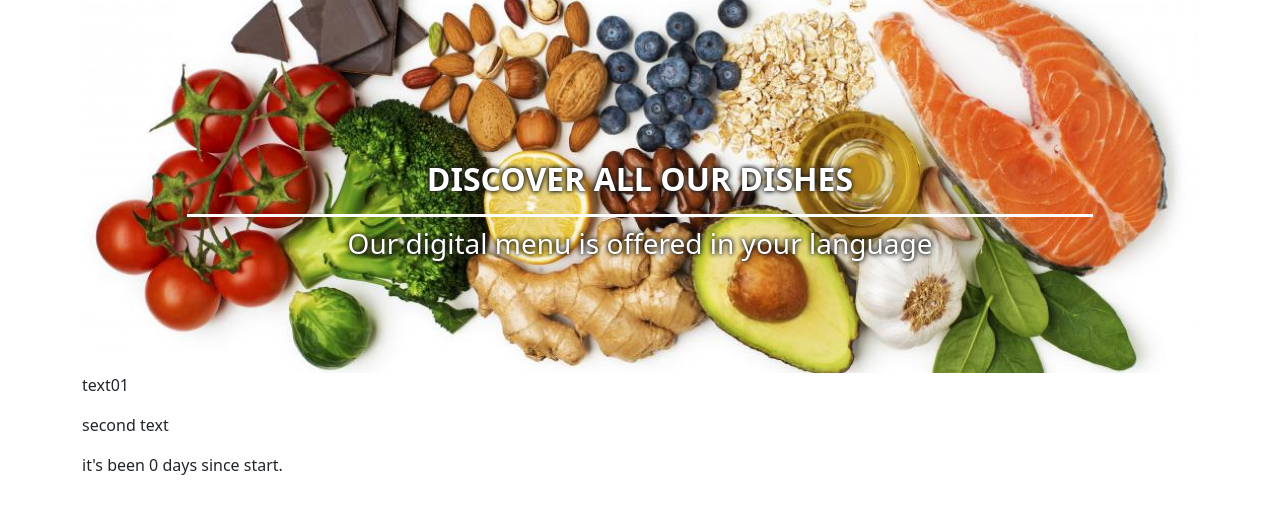
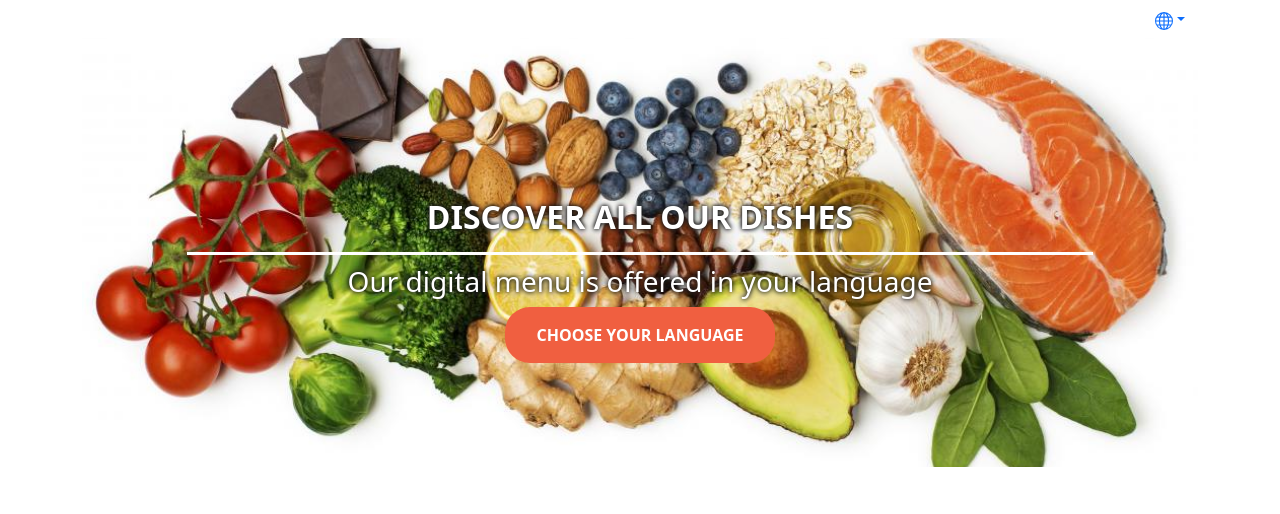
Before and after one commit to Carchedi/TranslateReact, a React (Create React App) app: page / in a window 1280 px wide. Shown: the top 514 px of the page. Built offline with nearby package versions, Linux system fonts and the light colour scheme; some icons are missing.

Commit message:
integration bootstrap with react ok

```diff
--- a/public/assets/locales/de/translation.json
+++ b/public/assets/locales/de/translation.json
@@ -1,6 +1,5 @@
 {
     "welcome":"Entdecken Sie alle unsere Gerichte",
     "caption":"Unsere digitale Speisekarte wird in Ihrer Sprache angeboten",
-    "text02": "zweiter text",
-    "text03": "seit dem start sind {{days}} Tage vergangen.."
+    "chooseLang": "Wähle deine Sprache"
 }
--- a/public/assets/locales/en/translation.json
+++ b/public/assets/locales/en/translation.json
@@ -1,6 +1,6 @@
 {
     "welcome":"discover all our dishes",
     "caption": "Our digital menu is offered in your language",
-    "text02": "second text",
-    "text03": "it's been {{days}} days since start."
+    "chooseLang": "Choose your language",
+    "text03": "seit dem start sind {{days}} Tage vergangen.."
 }
--- a/public/assets/locales/it/translation.json
+++ b/public/assets/locales/it/translation.json
@@ -1,6 +1,5 @@
 {
     "welcome":"scopri tutti i nostri piatti",
     "caption": "Il nostro menu digitale è offerto nella tua lingua",
-    "text02": "segundo texto",
-    "text03": "Ho {{days}} giorni dell inizio."
+    "chooseLang": "Segli la tua lingua"
 }
--- a/public/assets/locales/pt/translation.json
+++ b/public/assets/locales/pt/translation.json
@@ -1,6 +1,5 @@
 {
     "welcome": "descubra todos os nossos pratos",
     "caption": "Nosso cardápio digital é oferecido no seu idioma",
-    "text02": "segundo texto",
-    "text03": "Fazem {{days}} dias desde o inicio."
+    "chooseLang": "Escolha o seu idioma"
 }
--- a/src/App.js
+++ b/src/App.js
@@ -56,22 +56,33 @@ const GlobeIcon = ({width = 18, height = 18}) => (
 
 function App() {
 
+  //Generate a QRCode online: https://qr.io/
   const { t } = useTranslation();
-
-  const releaseDate = new Date ('2023-08-08')
-  const timeDiff = new Date - releaseDate
-  const days = Math.floor(timeDiff / (1000 * 60 * 60 * 24 ))
 
   return (
     <div className="container">
+      <div className="d-flex justify-content-end">
+        <div className="dropdown">
+          <button className="btn btn-link dropdown-toggle" type="button" data-bs-toggle="dropdown" aria-expanded="false">
+            <GlobeIcon />
+          </button>
+          <ul className="dropdown-menu" aria-labelledby="dropdownMenuButton1">
+            {languages.map(({code, name, country_code}) => (
+              <li key={country_code}>
+                <button
+                  className="dropdown-item"
+                  onClick={() => i18next.changeLanguage(code)}
+                >
+                  <span className={`flag-icon flag-icon-${country_code} mx-2`}></span>
+                  {name}
+                </button>
+              </li>
+            ))}
+          </ul>
+        </div>
+      </div>
 
-
-      <Banner mainText={t('welcome')} caption={t('caption')}/>
-      <div className='d-flex flex-column align-items-start'>
-          <p>{t('text01')}</p>
-          <p>{t('text02')}</p>
-          <p>{t('text03', {days})}</p>
-      </div>
+      <Banner mainText={t('welcome')} caption={t('caption')} chooseLanguage={t('chooseLang')}/>
     </div>
   )
 }
--- a/src/components/banner.css
+++ b/src/components/banner.css
@@ -25,3 +25,15 @@
 .masthead p {
   font-weight: 300;
 }
+
+.masthead button{
+  background-color: #F05F40;
+  border-color: #F05F40;
+  padding: 1rem 2rem;
+  font-weight: 700;
+  text-transform: uppercase;
+  border: none;
+  border-radius: 25px;
+  font-family: 'Open Sans', 'Helvetica Neue', Arial, sans-serif;
+  cursor: pointer;
+}
--- a/src/components/banner.js
+++ b/src/components/banner.js
@@ -10,6 +10,10 @@ function Banner(props){
                         </h1>
                          <hr></hr>
                          <h3>{props.caption}</h3>
+
+                        <button type='button' className='btn btn-secondary btn-xl js-scrll-trigger'>
+                            {props.chooseLanguage}
+                        </button>
                     </div>
 
                 </div>
```
